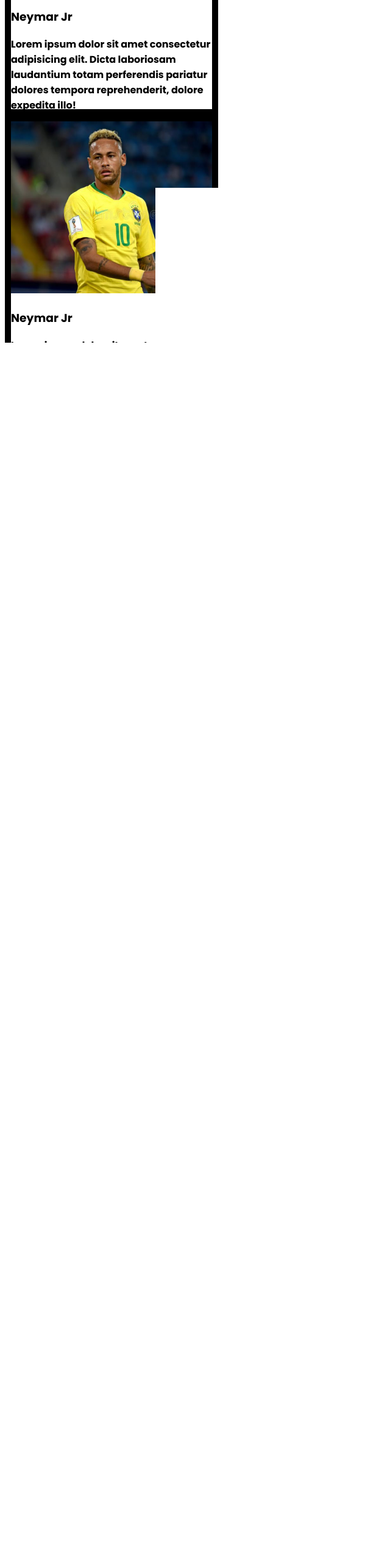
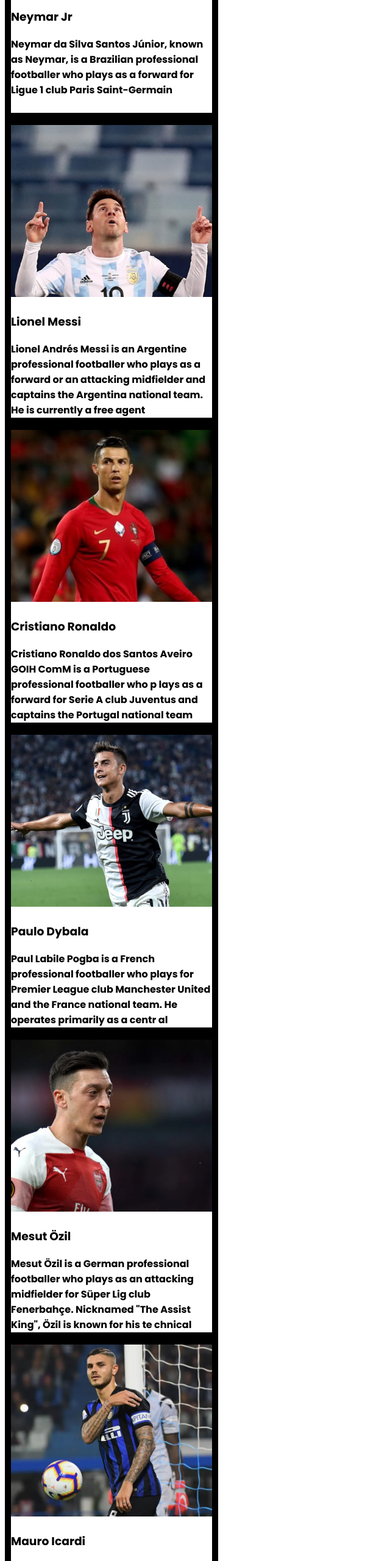
Before and after one commit to arafatanjan/responsive-football, a plain HTML site: page index.html in a window 1280 px wide. Shown: the part 963-3523 px from the top of the page at 61% size, without its empty margins (0-640 px from the left). Drawn offline with Linux system fonts and the light colour scheme.

Commit message:
first commit

```diff
--- a/index.html
+++ b/index.html
@@ -37,58 +37,95 @@
                 </div>
                 <div class="photo-detail">
                     <h3>Neymar Jr</h3>
-                    <p>Lorem ipsum dolor sit amet consectetur adipisicing elit. Dicta laboriosam laudantium totam
-                        perferendis pariatur dolores tempora reprehenderit, dolore expedita illo!</p>
+                    <p>Neymar da Silva Santos Júnior, known as Neymar, is a Brazilian professional footballer who plays
+                        as a forward for Ligue
+                        1 club Paris Saint-Germain</p>
                 </div>
             </div>
             <div class="photo-frame">
                 <div class="photo-1">
-                    <img src="images/players/player-1.png" alt="">
+                    <img src="images/players/player-2.png" alt="">
                 </div>
                 <div class="photo-detail">
-                    <h3>Neymar Jr</h3>
-                    <p>Lorem ipsum dolor sit amet consectetur adipisicing elit. Dicta laboriosam laudantium totam
-                        perferendis pariatur dolores tempora reprehenderit, dolore expedita illo!</p>
+                    <h3>Lionel Messi</h3>
+                    <p>Lionel Andrés Messi is an Argentine professional footballer who plays as a forward or an
+                        attacking midfielder and captains the Argentina national team. He is currently
+                        a free agent</p>
                 </div>
             </div>
             <div class="photo-frame">
                 <div class="photo-1">
-                    <img src="images/players/player-1.png" alt="">
+                    <img src="images/players/player-3.png" alt="">
                 </div>
                 <div class="photo-detail">
-                    <h3>Neymar Jr</h3>
-                    <p>Lorem ipsum dolor sit amet consectetur adipisicing elit. Dicta laboriosam laudantium totam
-                        perferendis pariatur dolores tempora reprehenderit, dolore expedita illo!</p>
+                    <h3>Cristiano Ronaldo</h3>
+                    <p>Cristiano Ronaldo dos Santos Aveiro GOIH ComM is a Portuguese professional footballer who p
+                        lays as a forward for Serie A club Juventus and captains the Portugal national team</p>
                 </div>
             </div>
             <div class="photo-frame">
                 <div class="photo-1">
-                    <img src="images/players/player-1.png" alt="">
+                    <img src="images/players/player-4.png" alt="">
                 </div>
                 <div class="photo-detail">
-                    <h3>Neymar Jr</h3>
-                    <p>Lorem ipsum dolor sit amet consectetur adipisicing elit. Dicta laboriosam laudantium totam
-                        perferendis pariatur dolores tempora reprehenderit, dolore expedita illo!</p>
+                    <h3>Paulo Dybala</h3>
+                    <p>Paul Labile Pogba is a French professional footballer who plays for Premier League club
+                        Manchester United and the France national team. He operates primarily as a centr
+                        al midfielder</p>
                 </div>
             </div>
             <div class="photo-frame">
                 <div class="photo-1">
-                    <img src="images/players/player-1.png" alt="">
+                    <img src="images/players/player-5.png" alt="">
                 </div>
                 <div class="photo-detail">
-                    <h3>Neymar Jr</h3>
-                    <p>Lorem ipsum dolor sit amet consectetur adipisicing elit. Dicta laboriosam laudantium totam
-                        perferendis pariatur dolores tempora reprehenderit, dolore expedita illo!</p>
+                    <h3>Mesut Özil</h3>
+                    <p>Mesut Özil is a German professional footballer who plays as an attacking midfielder for Süper Lig
+                        club Fenerbahçe. Nicknamed "The Assist King", Özil is known for his te
+                        chnical skills</p>
                 </div>
             </div>
             <div class="photo-frame">
                 <div class="photo-1">
-                    <img src="images/players/player-1.png" alt="">
+                    <img src="images/players/player-6.png" alt="">
                 </div>
                 <div class="photo-detail">
-                    <h3>Neymar Jr</h3>
-                    <p>Lorem ipsum dolor sit amet consectetur adipisicing elit. Dicta laboriosam laudantium totam
-                        perferendis pariatur dolores tempora reprehenderit, dolore expedita illo!</p>
+                    <h3>Mauro Icardi</h3>
+                    <p>Mauro Emanuel Icardi is an Argentine professional footballer who plays
+                        as a striker for Ligue 1 club Paris Saint-Germain and the Argentina national team.</p>
+                </div>
+            </div>
+            <div class="photo-frame">
+                <div class="photo-1">
+                    <img src="images/players/player-7.png" alt="">
+                </div>
+                <div class="photo-detail">
+                    <h3>Ángel Di María</h3>
+                    <p> Ángel Fabián Di María is an Argentine professional footballer who plays for Ligue 1 club Paris
+                        Saint-Germain
+                        and the Argentina national team. He can play as either a winger or attacking midfielder.</p>
+                </div>
+            </div>
+            <div class="photo-frame">
+                <div class="photo-1">
+                    <img src="images/players/player-8.png" alt="">
+                </div>
+                <div class="photo-detail">
+                    <h3>Kylian Mbappé</h3>
+                    <p>Kylian Mbappé Lottin is a French professional footballer who plays as a forward for Ligue 1 club
+                        Paris Saint-Germain and the France national team.
+                        Mbappé</p>
+                </div>
+            </div>
+            <div class="photo-frame">
+                <div class="photo-1">
+                    <img src="images/players/player-9.png" alt="">
+                </div>
+                <div class="photo-detail">
+                    <h3>Mohamed Salah</h3>
+                    <p>Mohamed Salah Hamed Mahrous Ghaly is an Egyptian professional footballer who plays as a forward
+                        for Premier League club
+                        Liverpool and captains the Egypt national team.</p>
                 </div>
             </div>
         </div>
--- a/style.css
+++ b/style.css
@@ -37,7 +37,7 @@ h1{
 
 .photo-frame{
     width: 330px;
-    height: 474px;
+    height: 480px;
     border: 10px solid black;
 }
 .photo-1 img{
```
